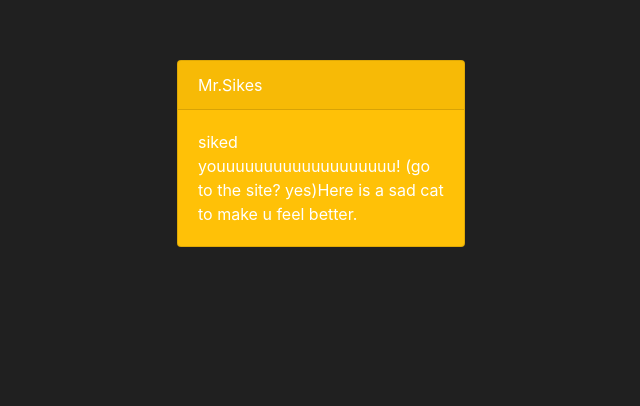
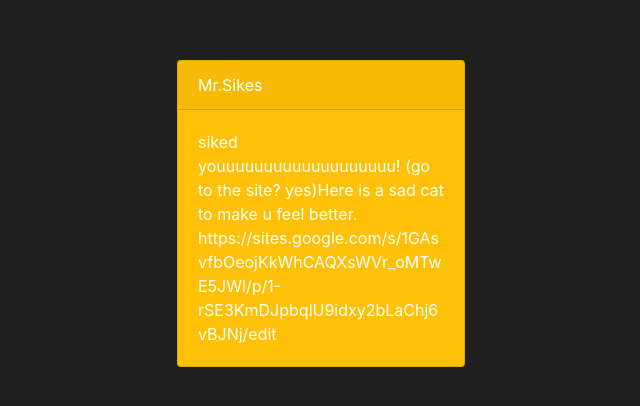
Before and after one commit to kevinmao660/blubber, a plain HTML site: page index.html in a window 1280 px wide. Shown: the part 132-538 px from the top of the page, without its empty margins (319-959 px from the left). Drawn offline with nearby package versions, Linux system fonts and the light colour scheme.

Commit message:
Update index.html

```diff
--- a/index.html
+++ b/index.html
@@ -23,7 +23,7 @@
     <div class="card text-white bg-warning mb-3" style="max-width: 18rem;">
   <div class="card-header">Mr.Sikes</div>
   <div class="card-body">
-    <p class="card-text">siked youuuuuuuuuuuuuuuuuuu! (go to the site? yes)Here is a sad cat to make u feel better. </p>
+    <p class="card-text">siked youuuuuuuuuuuuuuuuuuu! (go to the site? yes)Here is a sad cat to make u feel better. https://sites.google.com/s/1GAsvfbOeojKkWhCAQXsWVr_oMTwE5JWl/p/1-rSE3KmDJpbqlU9idxy2bLaChj6vBJNj/edit </p>
   </div>
 </div>
 
```
